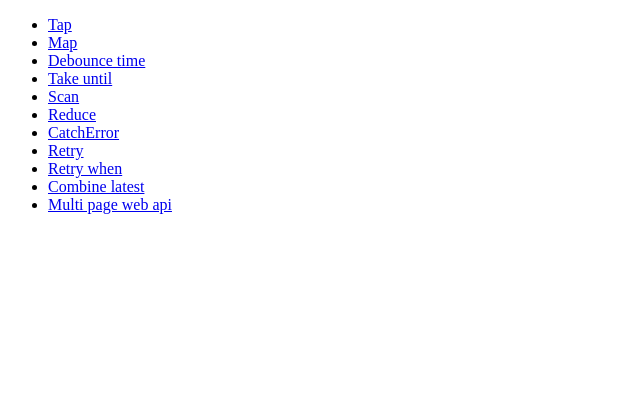
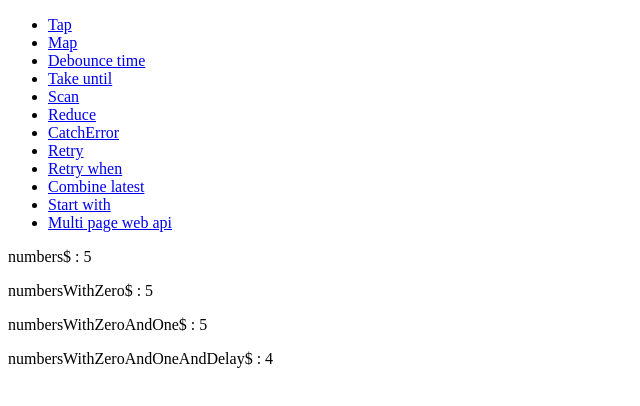
Before and after one commit to curious-academy/mastering-rxjs, an Angular app: page /operators/start-with in a window 1280 px wide. Before the commit this address led to /. Shown: the top 406 px of the page, without its empty margins (0-640 px from the left). Built offline with nearby package versions, Linux system fonts and the light colour scheme.

Commit message:
feat(start-with): émet chaque élément de numbers$ toutes les secondes avec concatMap et timer

```diff
--- a/src/app/operators/all/all.component.html
+++ b/src/app/operators/all/all.component.html
@@ -40,6 +40,11 @@
   </li>
 
   <li>
+    <a routerLink="operators/start-with">Start with</a>
+  </li>
+
+
+  <li>
     <a routerLink="multi-pages-api">Multi page web api</a>
   </li>
 </ul>
--- a/src/app/operators/operators.routes.ts
+++ b/src/app/operators/operators.routes.ts
@@ -9,6 +9,7 @@ import { ReduceComponent } from "./reduce/reduce.component";
 import { DebounceTimeComponent } from "./debounce-time/debounce-time.component";
 import { TakeUntilComponent } from "./take-until/take-until.component";
 import { CombineLatestComponent } from "./combine-latest/combine-latest.component";
+import { StartWithComponent } from "./start-with/start-with.component";
 
 export const operatorsRoutes: Routes = [
   {
@@ -50,5 +51,9 @@ export const operatorsRoutes: Routes = [
   {
     path: 'combine-latest',
     component: CombineLatestComponent
+  },
+  {
+    path: 'start-with',
+    component: StartWithComponent
   }
 ]
--- /dev/null
+++ b/src/app/operators/start-with/start-with.component.html
@@ -0,0 +1,5 @@
+
+<p>numbers$ : {{ numbers$ | async }}</p>
+<p>numbersWithZero$ : {{ numbersWithZero$ | async }}</p>
+<p>numbersWithZeroAndOne$ : {{ numbersWithZeroAndOne$ | async }}</p>
+<p>numbersWithZeroAndOneAndDelay$ : {{ numbersWithZeroAndOneAndDelay$ | async }}</p>
```
Also changed, not shown: src/app/operators/start-with/start-with.component.css (added), 1 other file (tests, documents, lock files or other folders).
